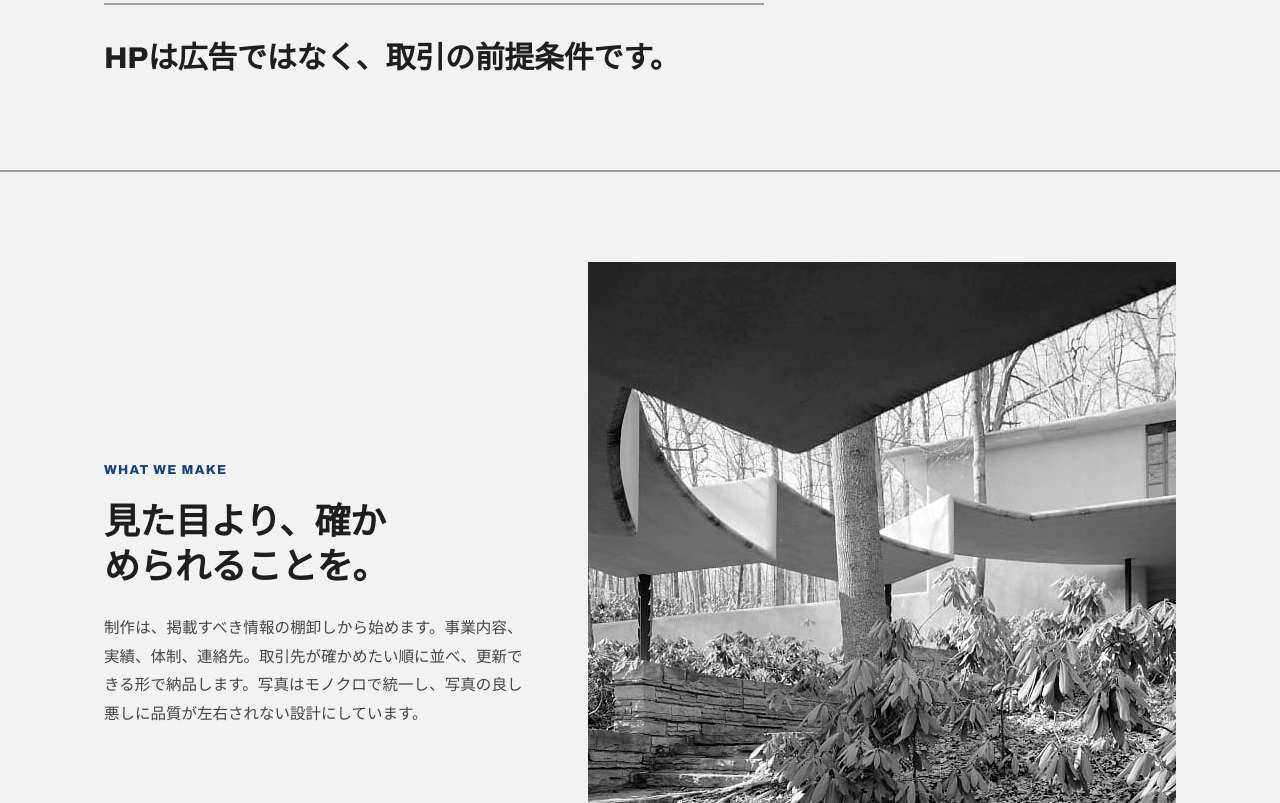
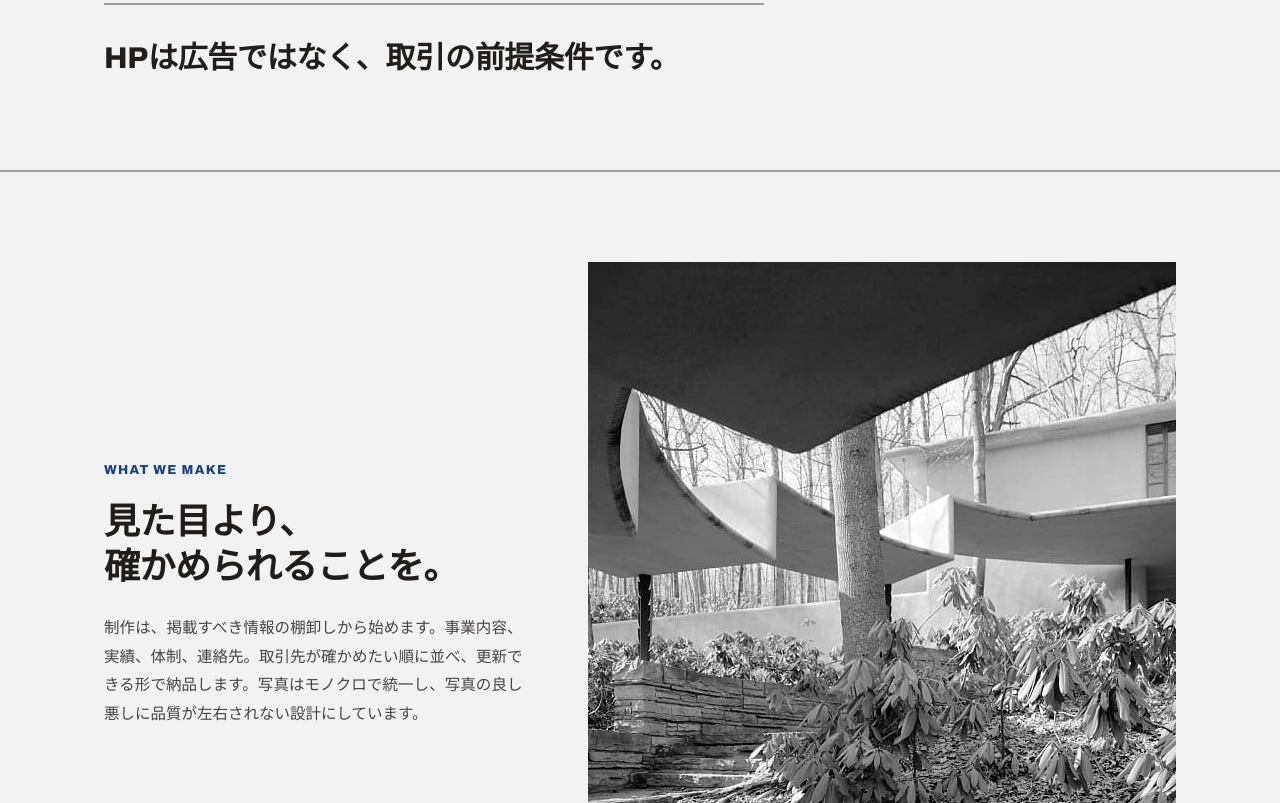
Before and after one commit to IkUmO1118/gk-work, a plain HTML site: page public/index.html in a window 1280 px wide. Shown: the part 1481-2284 px from the top of the page. Drawn offline with Linux system fonts and the light colour scheme.

Commit message:
見出しの改行位置を文節で固定する
text-wrap:balance は行長を均等にするアルゴリズムで、文節の区切りとは
無関係。和文には語間スペースがないためブラウザは語の切れ目を知らず、
均等になるなら「確かめる」を「確か／める」と割る。

  見た目より、確か ／ められることを。   ← 動詞が割れている

短い見出しは自動判定に任せず、hero と CTA の h1/h2 と同じく人が
切る位置を決める。ただし display:block の span にすると広い画面でも
常に2行になるので、inline-block の「文節の塊」にする。

  - 塊の内部では折れない（確か|める が起きない）
  - 折り返しは塊の境界＝読点でだけ起きる
  - 1行に収まる幅では1行のまま（広い画面の見た目は不変）

実測（プルクオート / 見た目より…）:
  320〜414px  2行・読点で改行
  430〜768px  1行
  900px以上   split が2カラムになり見出し側が狭くなるため再び2行

word-break:auto-phrase（言語モデルで文節を判定）という自動解も
あるが Chrome 119+ 専用で Safari 未対応のため採らない。

検証: 2ページ × 320〜1440px の10幅で横スクロール・行余り・
コンソールエラーなし。塊のはみ出しも全幅でなし。

Co-Authored-By: Claude Opus 5 <noreply@anthropic.com>
Claude-Session: https://claude.ai/code/session_016i37Z8ZiZPjJ4G5DDE22uS

```diff
--- a/public/assets/css/style.css
+++ b/public/assets/css/style.css
@@ -108,6 +108,14 @@ h1, h2, h3,
 .pullquote {
   text-wrap: balance;
 }
+
+/* 和文には語の区切りがないため、balance は行長を均等にしようとして
+   「確かめる」を「確か／める」のように語の途中で割る。文節を
+   inline-block の塊にしておくと、塊の内部では折れず、塊の境界
+   （＝読点）でだけ折り返す。1行に収まる幅では1行のままなので、
+   広い画面の見た目は変わらない。
+   ソース上で span 同士を改行で区切らないこと（空白が入る）。 */
+.phrase { display: inline-block; }
 /* balance ではなく pretty。均等割りはしないが、最終行が1文字だけ
    残るのを避けてくれる（320px で「…されたとき／に」を防ぐ）。 */
 .hero h1 span, .cta h2 span { text-wrap: pretty; }
--- a/public/index.html
+++ b/public/index.html
@@ -146,7 +146,7 @@
       </div>
     </div>
 
-    <p class="pullquote">HPは広告ではなく、取引の前提条件です。</p>
+    <p class="pullquote"><span class="phrase">HPは広告ではなく、</span><span class="phrase">取引の前提条件です。</span></p>
   </section>
 
   <hr class="rule">
@@ -155,7 +155,7 @@
     <div class="split">
       <div>
         <span class="kicker">What we make</span>
-        <h2 class="h2-sm">見た目より、確かめられることを。</h2>
+        <h2 class="h2-sm"><span class="phrase">見た目より、</span><span class="phrase">確かめられることを。</span></h2>
         <p class="lede">制作は、掲載すべき情報の棚卸しから始めます。事業内容、実績、体制、連絡先。取引先が確かめたい順に並べ、更新できる形で納品します。写真はモノクロで統一し、写真の良し悪しに品質が左右されない設計にしています。</p>
       </div>
       <figure class="grayscale">
```
